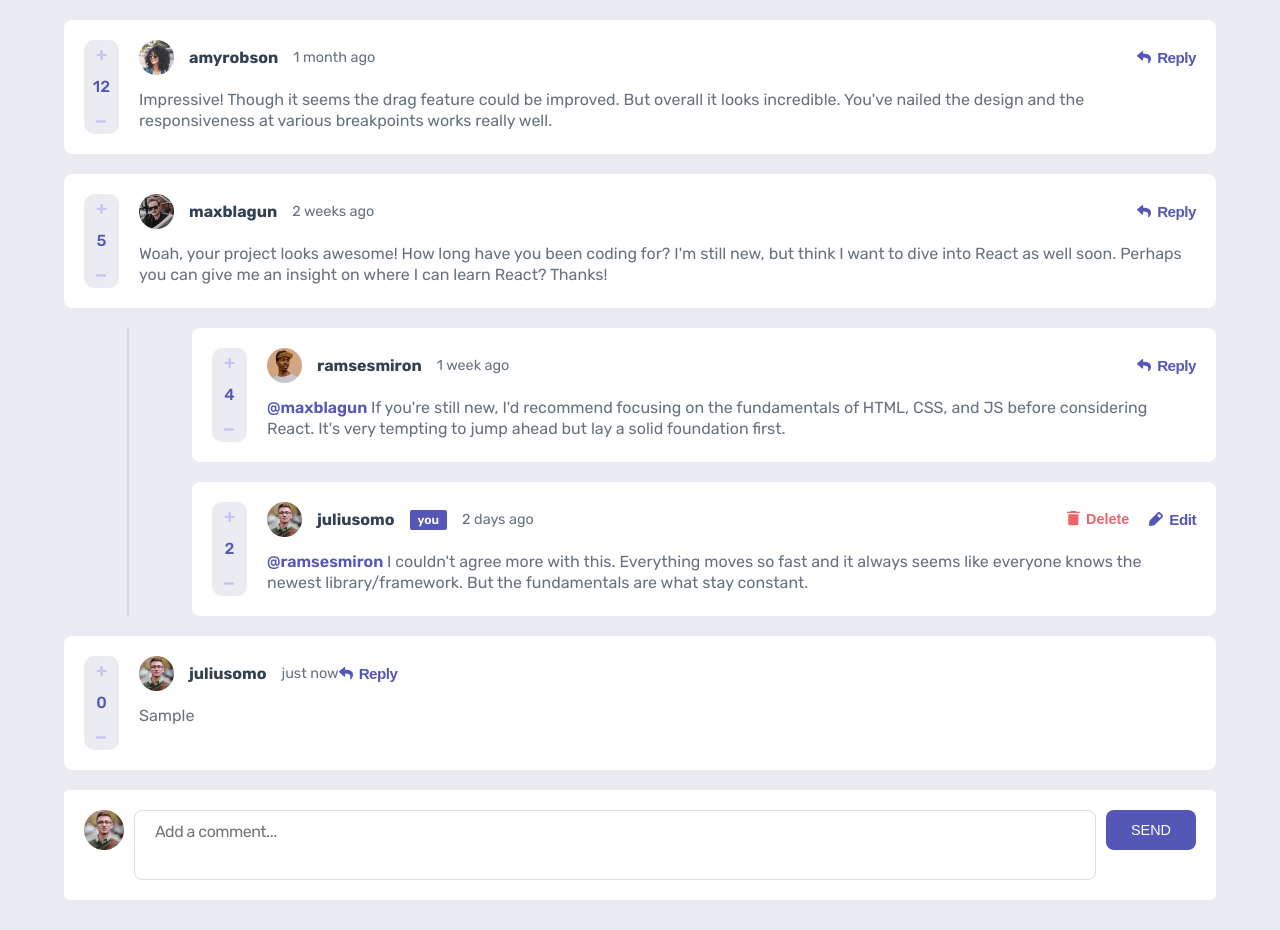
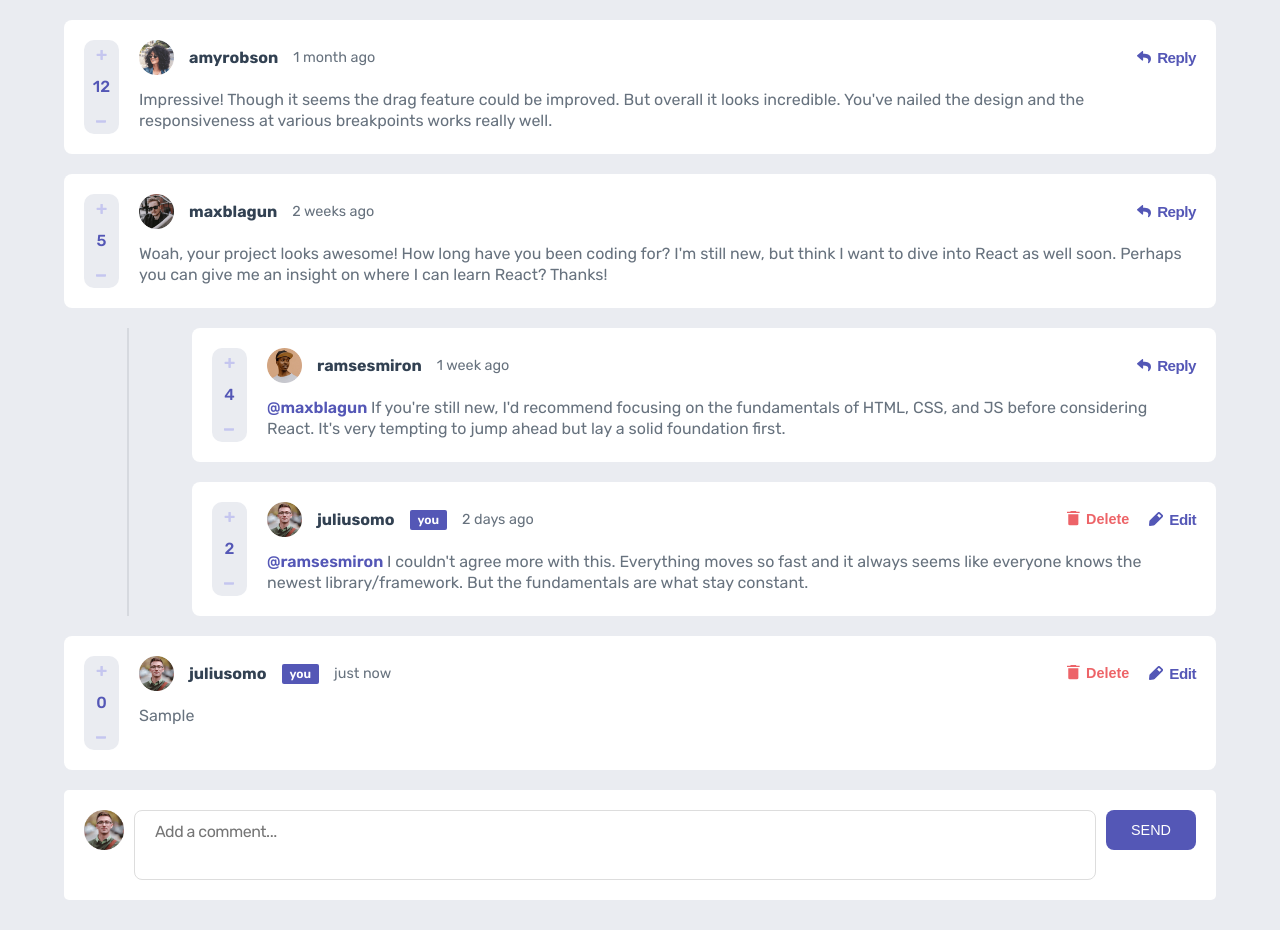
Before and after one commit to atef7534/Interactive-Comments-Section, a React (Vite) app: page / in a window 1280 px wide. Both pictures are taken after typing "Sample" into the empty fields and a click on the input "Send". Built offline with nearby package versions, Linux system fonts and the light colour scheme.

Commit message:
Add Supabase client and comment actions
This commit adds the Supabase client setup for environment-based database access and updates the comment UI to display ownership status, plus conditional reply/edit and delete actions for the current user.

```diff
--- a/package.json
+++ b/package.json
@@ -12,6 +12,7 @@
     "deploy": "gh-pages -d dist"
   },
   "dependencies": {
+    "@supabase/supabase-js": "^2.117.2",
     "react": "^19.2.8",
     "react-dom": "^19.2.8"
   },
--- a/src/App.css
+++ b/src/App.css
@@ -73,8 +73,9 @@ body {
   line-height: 2;
 }
 
-/* .col-commenter {
-} */
+.col-commenter {
+  flex: 1;
+}
 
 .col-commenter .row:first-child {
   display: flex;
--- a/src/components/Comment.jsx
+++ b/src/components/Comment.jsx
@@ -4,6 +4,8 @@ import plusIconFocus from "../assets/icon-plus-focus.svg";
 import minusIcon from "../assets/icon-minus.svg";
 import minusIconFocus from "../assets/icon-minus-focus.svg";
 import replyIcon from "../assets/icon-reply.svg";
+import deleteIcon from "../assets/icon-delete.svg";
+import editIcon from "../assets/icon-edit.svg";
 import Reply from "./Reply";
 import { getAvatar } from "../utils/images";
 
@@ -92,10 +94,31 @@ export default function Comment(props) {
               alt="A profile photo"
             />
             <h1 className="commenter-name"> {props.comment.user.username} </h1>
+            {props.comment.user.username === props.username && (
+              <span className="you">You</span>
+            )}
             <p className="when-posted"> {props.comment.createdAt} </p>
-            <button className="reply-btn">
-              <img src={replyIcon} alt="A reply icon" /> Reply
-            </button>
+            <div className="edit-or-reply">
+              {props.comment.user.username === props.username && (
+                <button className="delete-btn">
+                  <img src={deleteIcon} alt="A reply icon" />
+                  Delete
+                </button>
+              )}
+              <button className="reply-btn">
+                <img
+                  src={
+                    props.comment.user.username === props.username
+                      ? editIcon
+                      : replyIcon
+                  }
+                  alt="A reply icon"
+                />
+                {props.comment.user.username === props.username
+                  ? "Edit"
+                  : "Reply"}
+              </button>
+            </div>
           </div>
           <div className="row">
             <p className="comment-content"> {props.comment.content} </p>
```
Also changed, not shown: src/lib/supabaseClient.js (added, +10 -0 lines), 1 other file (tests, documents, lock files or other folders).
